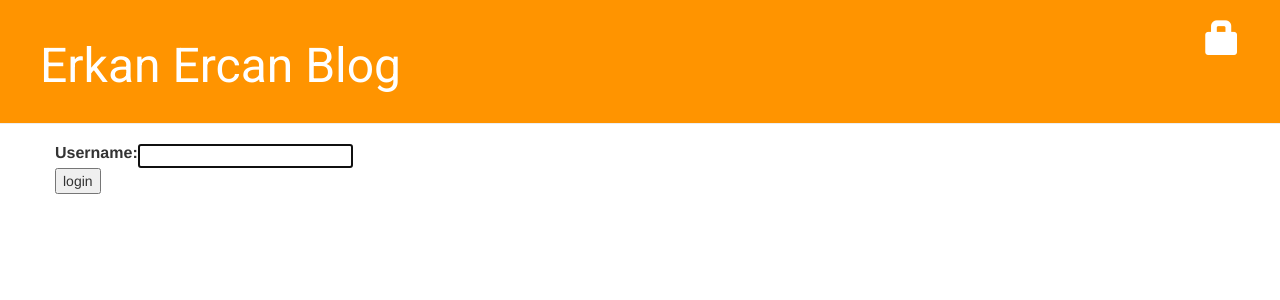
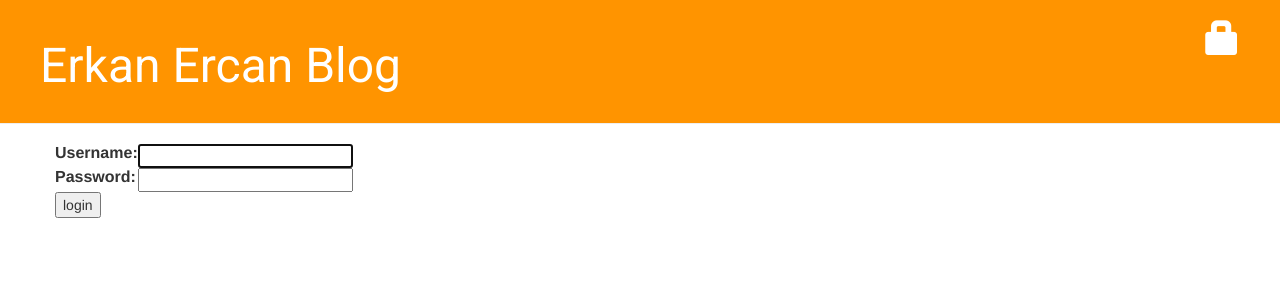
Before and after one commit to erkanercan/firstBlogDjango, a Django app: page /accounts/login/ in a window 1280 px wide. Shown: the top 300 px of the page. Run offline with Django 3.2, Linux system fonts and the light colour scheme; some libraries are stand-ins or nearby versions.

Commit message:
fixed login page not showing pass section

```diff
--- a/blog/templates/registration/login.html
+++ b/blog/templates/registration/login.html
@@ -8,6 +8,10 @@
             <td>{{ form.username.label_tag }}</td>
             <td>{{ form.username }}</td>
         </tr>
+        <tr>
+            <td>{{ form.password.label_tag }}</td>
+            <td>{{ form.password }}</td>
+        </tr>
     </table>
 
     <input type="submit" value="login" />
```
